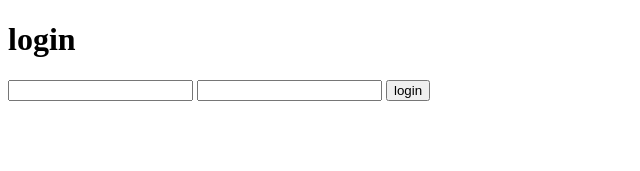
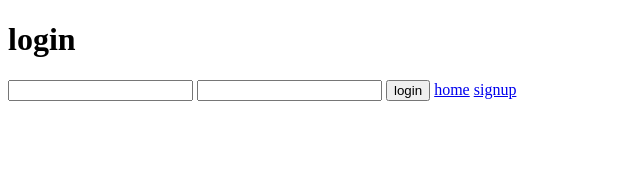
Before and after one commit to hxri-nxrxyxn/framewise, a SvelteKit app: page /login in a window 1280 px wide. Shown: the top 171 px of the page, without its empty margins (0-640 px from the left). Built offline with nearby package versions, Linux system fonts and the light colour scheme.

Commit message:
added anchors from home for testing navigation

```diff
--- a/src/routes/+page.svelte
+++ b/src/routes/+page.svelte
@@ -1 +1,3 @@
 <h1>this is my home</h1>
+<a href="/login">login</a>
+<a href="/signup">signup</a>
--- a/src/routes/login/+page.svelte
+++ b/src/routes/login/+page.svelte
@@ -11,6 +11,8 @@
     <input type="text" bind:value={username} />
     <input type="password" bind:value={password} />
     <button {onclick}>login</button>
+    <a href="/">home</a>
+    <a href="/signup">signup</a>
 </main>
 
 <style>
--- a/src/routes/signup/+page.svelte
+++ b/src/routes/signup/+page.svelte
@@ -11,6 +11,8 @@
     <input type="text" bind:value={username} />
     <input type="password" bind:value={password} />
     <button {onclick}>signup</button>
+    <a href="/">home</a>
+    <a href="/login">login</a>
 </main>
 
 <style>
```
